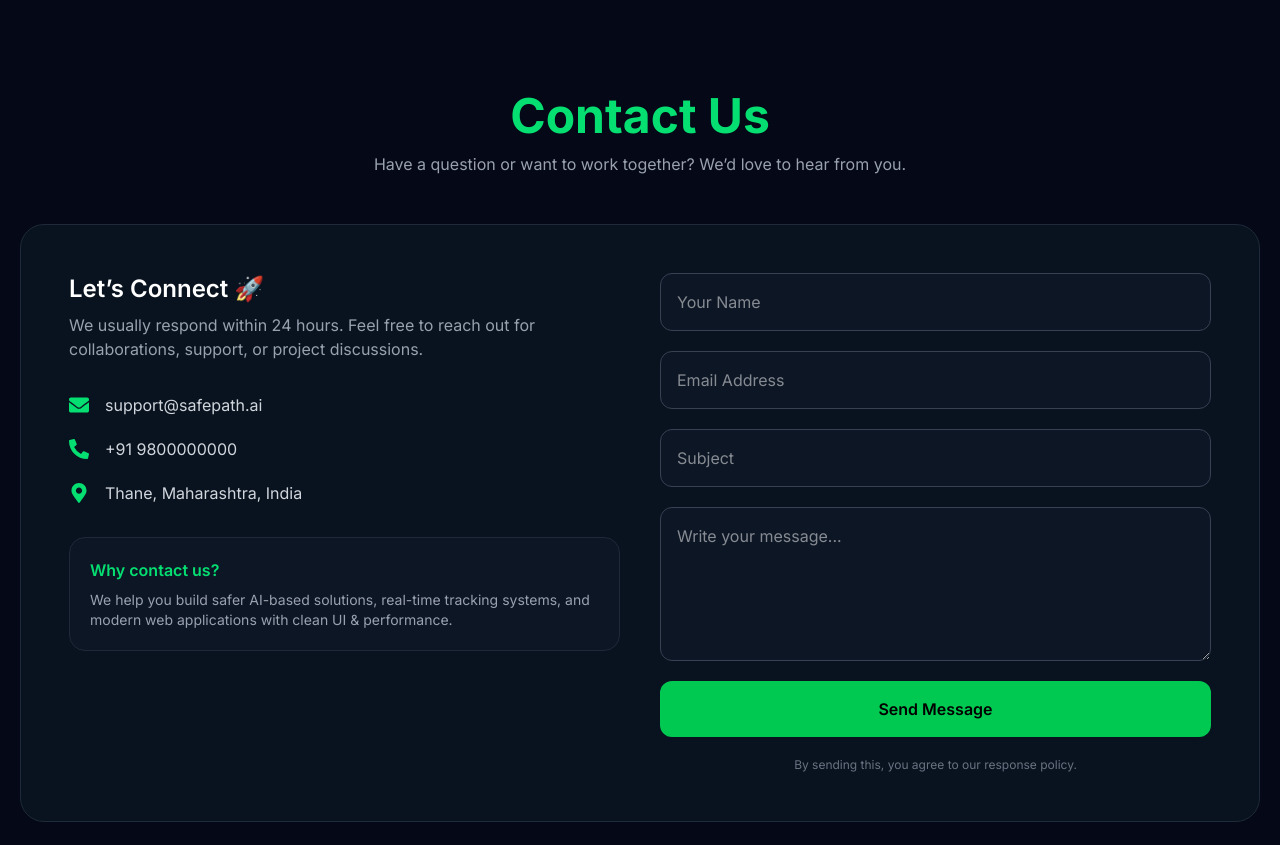
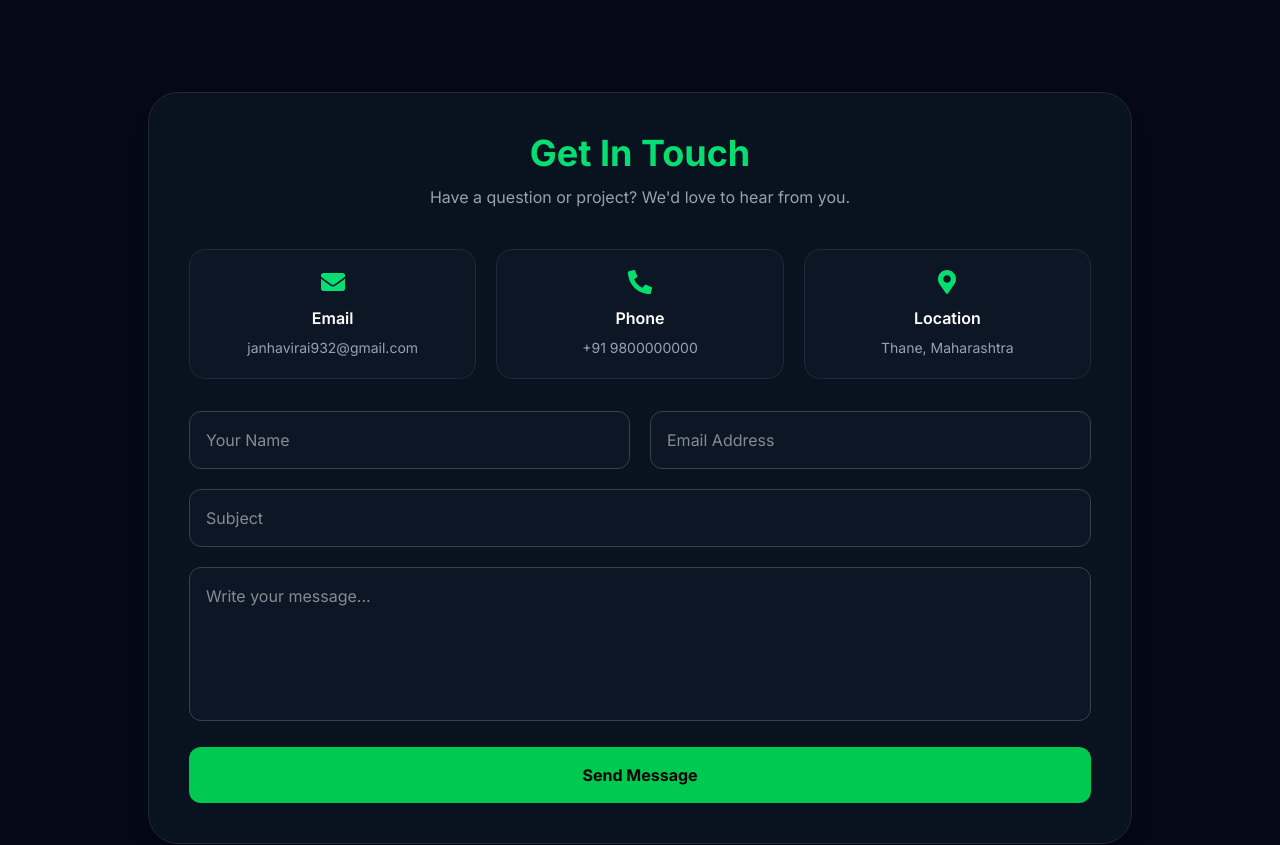
Before and after one commit to janhavirai19/safepath-ai, a Next.js app: page / in a window 1280 px wide. Shown: the part 3140-3985 px from the top of the page. Built offline with nearby package versions, Linux system fonts and the light colour scheme.

Commit message:
updated changes

```diff
--- a/app/components/Contact.tsx
+++ b/app/components/Contact.tsx
@@ -1,23 +1,28 @@
 "use client";
-import React, { useRef } from "react";
-import { FaEnvelope, FaPhoneAlt, FaMapMarkerAlt } from "react-icons/fa";
+import React, { useRef, useState } from "react";
+import {
+  FaEnvelope,
+  FaPhoneAlt,
+  FaMapMarkerAlt,
+} from "react-icons/fa";
 import emailjs from "@emailjs/browser";
-
 export default function Contact() {
   const form = useRef<HTMLFormElement>(null);
+  const [loading, setLoading] = useState(false)
   const sendEmail = async (
     e: React.FormEvent<HTMLFormElement>
   ) => {
     e.preventDefault();
     if (!form.current) return;
+    setLoading(true);
     try {
       await emailjs.sendForm(
         "service_wad54qg",
         "template_jow0t84",
         form.current,
-        "REmzMYCL7S2589wDp"
+        "REMzMYCL7S2589wDp"
       );
-      alert("Message sent successfully!");
+      alert("Message sent successfully! 🚀");
       form.current.reset();
     } catch (error: any) {
       console.error("EmailJS Error:", error);
@@ -26,107 +31,106 @@ export default function Contact() {
           error?.message ||
           "Failed to send message."
       );
+    } finally {
+      setLoading(false);
     }
   };
  return (
   <section
     id="contact"
-      className="max-w-7xl mx-auto px-5 py-20"
+    className="max-w-5xl mx-auto px-5 py-20"
   >
-      <div className="text-center mb-12">
-        <h2 className="text-5xl font-bold text-green-400">
-          Contact Us
+    <div className="bg-[#08131f] border border-gray-800 rounded-[30px] p-8 md:p-10 shadow-xl">
+      {/* Heading */}
+      <div className="text-center mb-10">
+        <h2 className="text-4xl font-bold text-green-400">
+          Get In Touch
         </h2>
         <p className="text-gray-400 mt-3">
-          Have a question or want to work together?
-          We’d love to hear from you.
+          Have a question or project? We'd love to hear from you.
         </p>
       </div>
-      <div className="grid lg:grid-cols-2 gap-10 bg-[#08131f] border border-gray-800 rounded-3xl p-8 md:p-12">
-        <div className="space-y-8">
-          <div>
-            <h3 className="text-2xl font-semibold text-white mb-2">
-              Let’s Connect 🚀
-            </h3>
-            <p className="text-gray-400">
-              We usually respond within 24 hours.
-              Feel free to reach out for collaborations,
-              support, or project discussions.
+
+      {/* Contact Cards */}
+      <div className="grid grid-cols-1 sm:grid-cols-3 gap-5 mb-8">
+        <div className="bg-[#0d1625] p-5 rounded-2xl border border-gray-800 text-center hover:border-green-400 transition-all duration-300">
+          <FaEnvelope className="text-green-400 text-2xl mx-auto mb-3" />
+          <h4 className="text-white font-semibold">
+            Email
+          </h4>
+          <p className="text-gray-400 text-sm mt-2">
+            janhavirai932@gmail.com
           </p>
         </div>
-          <div className="space-y-5">
-            <div className="flex items-center gap-4">
-              <FaEnvelope className="text-green-400 text-xl" />
-              <span className="text-gray-300">
-                support@safepath.ai
-              </span>
+
+        <div className="bg-[#0d1625] p-5 rounded-2xl border border-gray-800 text-center hover:border-green-400 transition-all duration-300">
+          <FaPhoneAlt className="text-green-400 text-2xl mx-auto mb-3" />
+          <h4 className="text-white font-semibold">
+            Phone
+          </h4>
+          <p className="text-gray-400 text-sm mt-2">
+            +91 9800000000
+          </p>
         </div>
-            <div className="flex items-center gap-4">
-              <FaPhoneAlt className="text-green-400 text-xl" />
-              <span className="text-gray-300">
-                +91 9800000000
-              </span>
-            </div>
-            <div className="flex items-center gap-4">
-              <FaMapMarkerAlt className="text-green-400 text-xl" />
-              <span className="text-gray-300">
-                Thane, Maharashtra, India
-              </span>
-            </div>
-          </div>
-          <div className="bg-[#0d1625] p-5 rounded-2xl border border-gray-800">
-            <h4 className="text-green-400 font-semibold mb-2">
-              Why contact us?
+
+        <div className="bg-[#0d1625] p-5 rounded-2xl border border-gray-800 text-center hover:border-green-400 transition-all duration-300">
+          <FaMapMarkerAlt className="text-green-400 text-2xl mx-auto mb-3" />
+          <h4 className="text-white font-semibold">
+            Location
           </h4>
-            <p className="text-gray-400 text-sm">
-              We help you build safer AI-based solutions,
-              real-time tracking systems, and modern web
-              applications with clean UI & performance.
+          <p className="text-gray-400 text-sm mt-2">
+            Thane, Maharashtra
           </p>
         </div>
       </div>
+
+      {/* Form */}
       <form
         ref={form}
         onSubmit={sendEmail}
-          className="grid gap-5"
+        className="space-y-5"
       >
+        <div className="grid md:grid-cols-2 gap-5">
           <input
             type="text"
             name="user_name"
             placeholder="Your Name"
             required
-            className="bg-[#0d1625] p-4 rounded-xl outline-none border border-gray-700 focus:border-green-400 transition"
+            className="bg-[#0d1625] p-4 rounded-xl border border-gray-700 text-white outline-none focus:border-green-400 transition"
           />
+
           <input
             type="email"
             name="user_email"
             placeholder="Email Address"
             required
-            className="bg-[#0d1625] p-4 rounded-xl outline-none border border-gray-700 focus:border-green-400 transition"
+            className="bg-[#0d1625] p-4 rounded-xl border border-gray-700 text-white outline-none focus:border-green-400 transition"
           />
+        </div>
+
         <input
           type="text"
           name="subject"
           placeholder="Subject"
           required
-            className="bg-[#0d1625] p-4 rounded-xl outline-none border border-gray-700 focus:border-green-400 transition"
+          className="w-full bg-[#0d1625] p-4 rounded-xl border border-gray-700 text-white outline-none focus:border-green-400 transition"
         />
+
         <textarea
           rows={5}
           name="message"
           placeholder="Write your message..."
           required
-            className="bg-[#0d1625] p-4 rounded-xl outline-none border border-gray-700 focus:border-green-400 transition"
+          className="w-full bg-[#0d1625] p-4 rounded-xl border border-gray-700 text-white outline-none resize-none focus:border-green-400 transition"
         />
+
         <button
           type="submit"
-            className="bg-green-500 hover:bg-green-600 transition py-4 rounded-xl font-semibold text-black"
+          disabled={loading}
+          className="w-full bg-green-500 hover:bg-green-400 text-black font-bold py-4 rounded-xl transition duration-300 disabled:opacity-60"
         >
-            Send Message
+          {loading ? "Sending..." : "Send Message "}
         </button>
-          <p className="text-xs text-gray-500 text-center">
-            By sending this, you agree to our response policy.
-          </p>
       </form>
     </div>
   </section>
```
Also changed, not shown: app/components/Footer.tsx (+0 -8 lines). Lines whose indentation alone changed are shown as unchanged.
